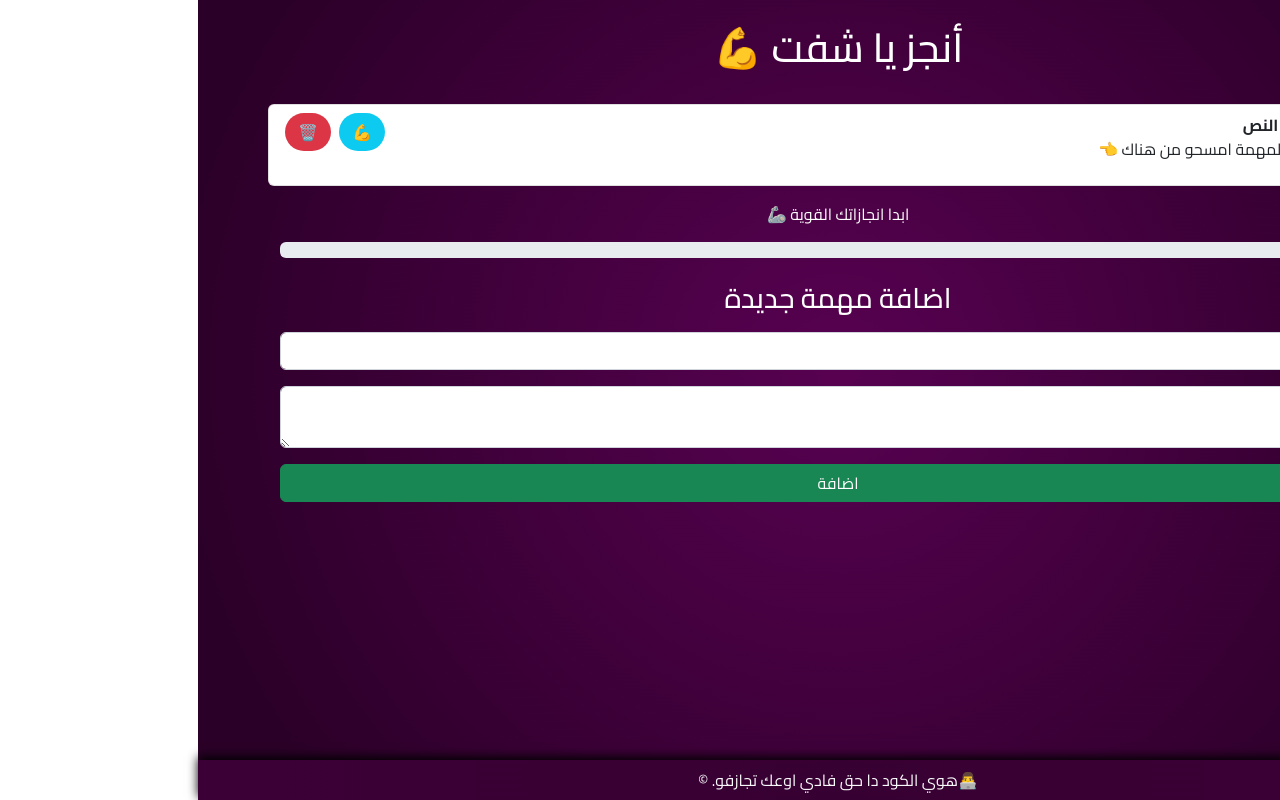
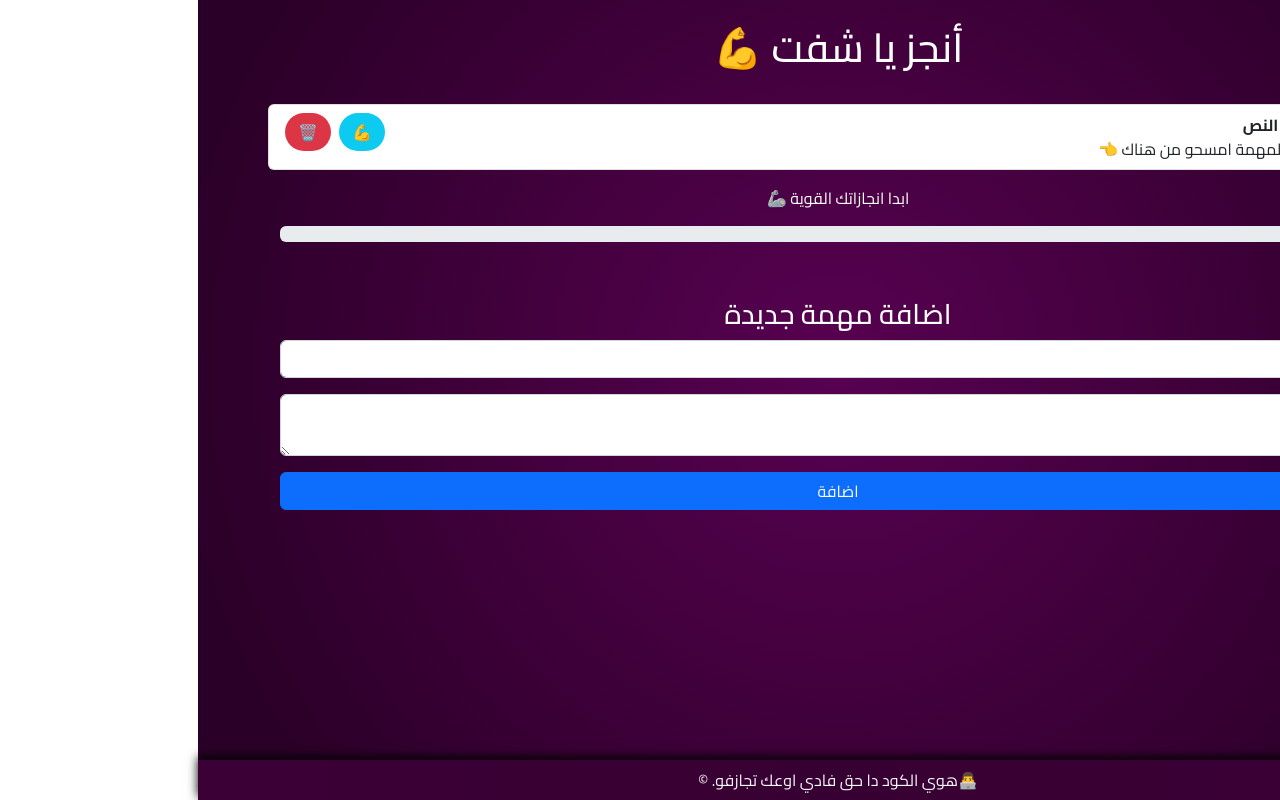
Before and after one commit to fadeMohammed/fadiTodo, a Next.js app: page / in a window 1280 px wide. Built offline with nearby package versions, Linux system fonts and the light colour scheme.

Commit message:
TypeScript Done

```diff
--- a/app/form.tsx
+++ b/app/form.tsx
@@ -1,31 +1,31 @@
-"use client";
+import { useState } from "react";
+interface ToDo {
+    id: number;
+    title: string;
+    description: string;
+    completed: boolean;
+}
 
-import { useState } from "react";
 
-// function to handel form
-function Form({ onAddTodo }) {
+function Form({ onAddTodo }: { onAddTodo: (todo: ToDo) => void }) {
     const [title, setTitle] = useState('');
     const [description, setDescription] = useState('');
 
-    // stop default behaviuor
-    function FormSubmit(e) {
+    function FormSubmit(e: React.FormEvent) {
         e.preventDefault();
 
-        // resive data
-        const newTodo = { title, description, completed: false, id: Date.now() };
-        // stop send when tite is empty
+        const newTodo: ToDo = { title, description, completed: false, id: Date.now() };
         if (!title) return;
 
-        // call function to add todo
         onAddTodo(newTodo);
 
-        // reset all data
         setTitle("");
         setDescription("");
     }
+
     return (
-        <div className="row">
-            <h3 className="text-center mb-3">اضافة مهمة جديدة</h3>
+        <div className="row mt-4">
+            <h3 className="text-center my-2">اضافة مهمة جديدة</h3>
             <form onSubmit={FormSubmit}>
                 <div className="mb-3">
                     <input type="text" className="form-control" placeholder="عنوان المهمة"
@@ -37,11 +37,10 @@ function Form({ onAddTodo }) {
                     <textarea className="form-control" placeholder="وصف المهمة..."
                         onChange={(e) => setDescription(e.target.value)}
                         value={description}
-                        maxLength={255}
                     ></textarea>
                 </div>
                 <div className="d-grid">
-                    <button type="submit" className="btn btn-success mb-3">اضافة</button>
+                    <button type="submit" className="btn btn-primary mb-3">اضافة</button>
                 </div>
             </form>
         </div>
--- a/app/page.tsx
+++ b/app/page.tsx
@@ -5,9 +5,15 @@ import Form from "./form";
 import Todos from "./todos";
 import Progress from "./progress";
 
+interface ToDo {
+  id: number;
+  title: string;
+  description: string;
+  completed: boolean;
+}
+
 export default function Home() {
-  // const of todos list to
-  const [toDoList, setToDoList] = useState([
+  const [toDoList, setToDoList] = useState<ToDo[]>([
     {
       id: 21546,
       title: 'مثال لعنوان النص',
@@ -16,18 +22,15 @@ export default function Home() {
     }
   ]);
 
-  // function to add new todo
-  function handelAddToDo(todo) {
+  function handelAddToDo(todo: ToDo) {
     setToDoList((toDoList) => [...toDoList, todo]);
   }
 
-  // function to delet todo
-  function deleteToDo(id) {
+  function deleteToDo(id: number) {
     setToDoList((toDoList) => toDoList.filter((todo) => todo.id !== id));
   }
 
-  // function to update compeleted to do
-  function doneToDo(id) {
+  function doneToDo(id: number) {
     setToDoList((toDoLists) =>
       toDoLists.map((toDoList) =>
         toDoList.id === id ? { ...toDoList, completed: !toDoList.completed } : toDoList
--- a/app/todos.tsx
+++ b/app/todos.tsx
@@ -1,7 +1,12 @@
 "use client";
-
-// output todos main design
-function Todos({ toDos, onDeletTodo, doneToDo }) {
+interface ToDo {
+    id: number;
+    title: string;
+    description: string;
+    completed: boolean;
+  }
+// Todos component
+function Todos({ toDos, onDeletTodo, doneToDo }: { toDos: ToDo[], onDeletTodo: (id: number) => void, doneToDo: (id: number) => void }) {
     return (
         <div className="row">
             <ol className="list-group list-group-numbered">
@@ -13,20 +18,19 @@ function Todos({ toDos, onDeletTodo, doneToDo }) {
     );
 }
 
-// inechlize one todo templeate
-function ToDo({ todo, onDeletTodo, doneToDo }) {
+// ToDo component
+function ToDo({ todo, onDeletTodo, doneToDo }: { todo: ToDo, onDeletTodo: (id: number) => void, doneToDo: (id: number) => void }) {
     return (
         <li className="list-group-item d-flex justify-content-between align-items-start">
             <div className="ms-2 ms-auto" style={todo.completed ? { textDecoration: "line-through", textDecorationColor: "red", textDecorationStyle: "wavy" } : {}}>
                 <div className="fw-bold">{todo.title}</div>
-                <p>
-                    {todo.description}
-                </p>
+                {todo.description}
             </div>
             <button className="btn bg-info rounded-pill mx-2" onClick={() => doneToDo(todo.id)}>{todo.completed ? '🎉' : '💪'}</button>
             <button className="btn bg-danger rounded-pill" onClick={() => onDeletTodo(todo.id)}>🗑️</button>
         </li>
-    )
+    );
 }
 
+
 export default Todos;
```
Also changed, not shown: app/progress.tsx (+8 -1 lines).
